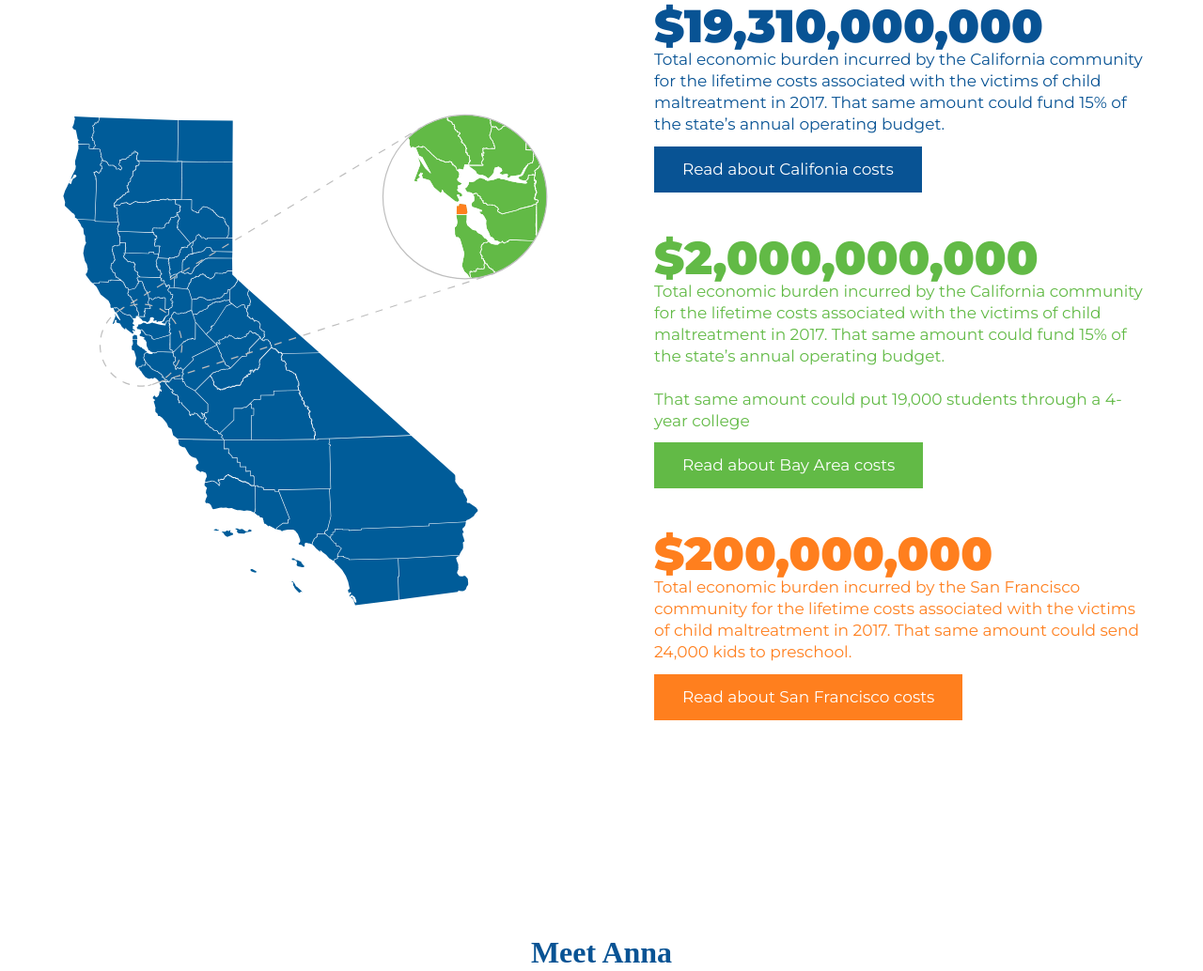
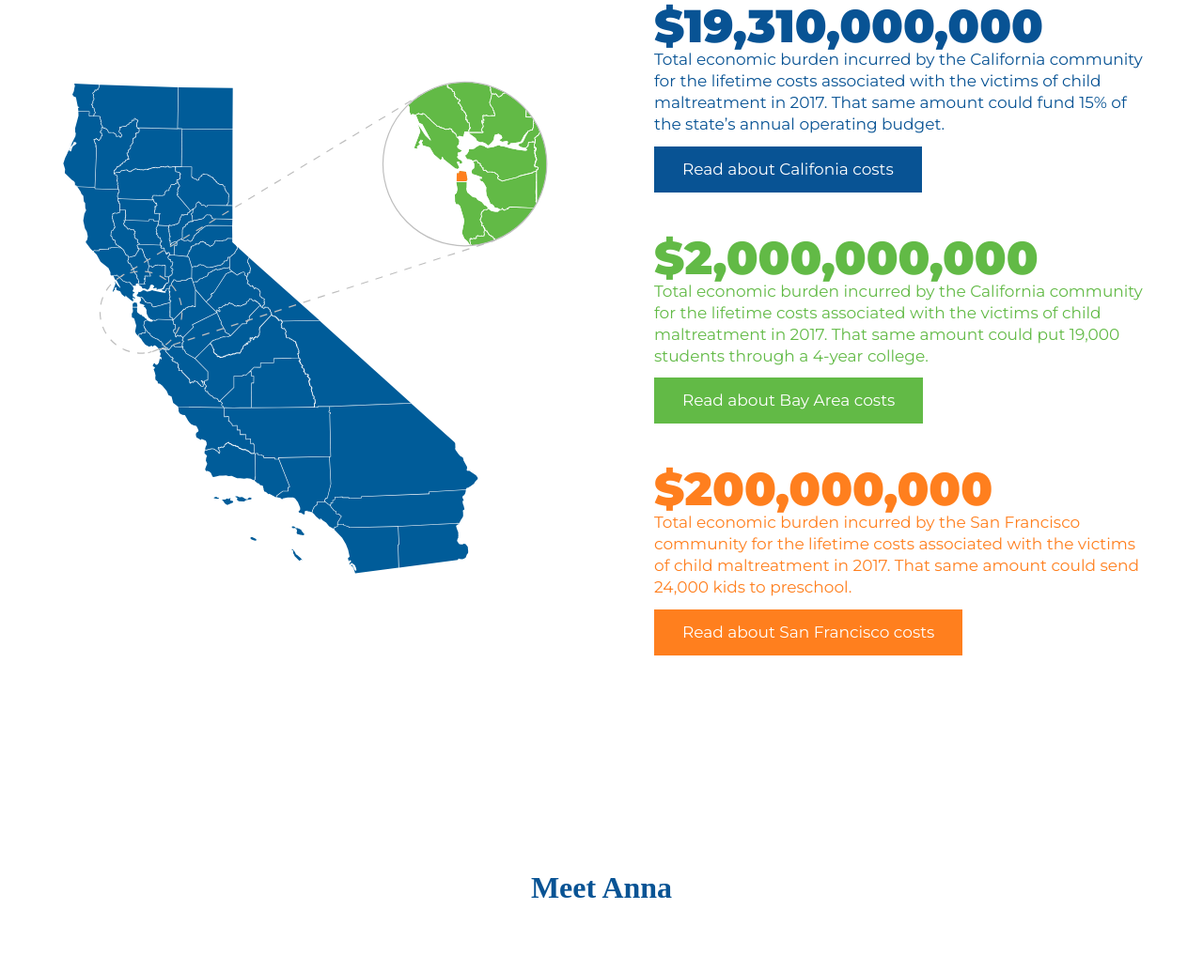
Before and after one commit to SFCAPC/2019-CA-Report, a plain HTML site: page index.html in a window 1280 px wide. Shown: the part 2192-3226 px from the top of the page at 94% size. Drawn offline with Linux system fonts and the light colour scheme; a web font is replaced by a local one.

Commit message:
update bay area costs
comparison

```diff
--- a/index.html
+++ b/index.html
@@ -130,8 +130,7 @@
 					</div>
 					<div class="costOfAbuseGraphic-stat costOfAbuseGraphic-stat_2 js-toFadeIn js-toFadeIn_slow">
 						<h2>$2,000,000,000</h2>
-						<p>Total economic burden incurred by the California community for the lifetime costs associated with the victims of child maltreatment in 2017. That same amount could fund 15% of the state’s annual operating budget.</p>
-						<p>That same amount could put 19,000 students through a 4-year college</p>
+						<p>Total economic burden incurred by the California community for the lifetime costs associated with the victims of child maltreatment in 2017. That same amount could put 19,000 students through a 4-year college.</p>
 						<a href="https://safeandsound.org/bayarea-cost/" target="_blank">Read about Bay Area costs</a>
 					</div>
 					<div class="costOfAbuseGraphic-stat costOfAbuseGraphic-stat_3 js-toFadeIn js-toFadeIn_slow">
```
